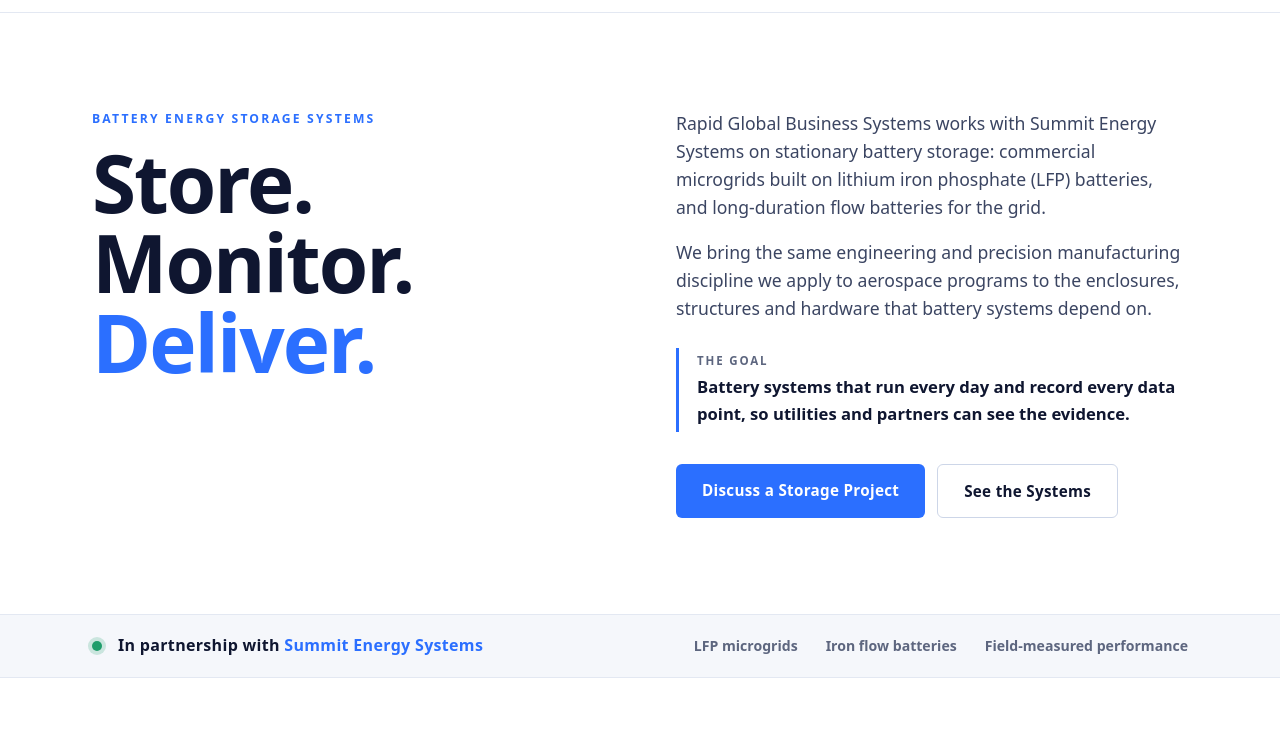
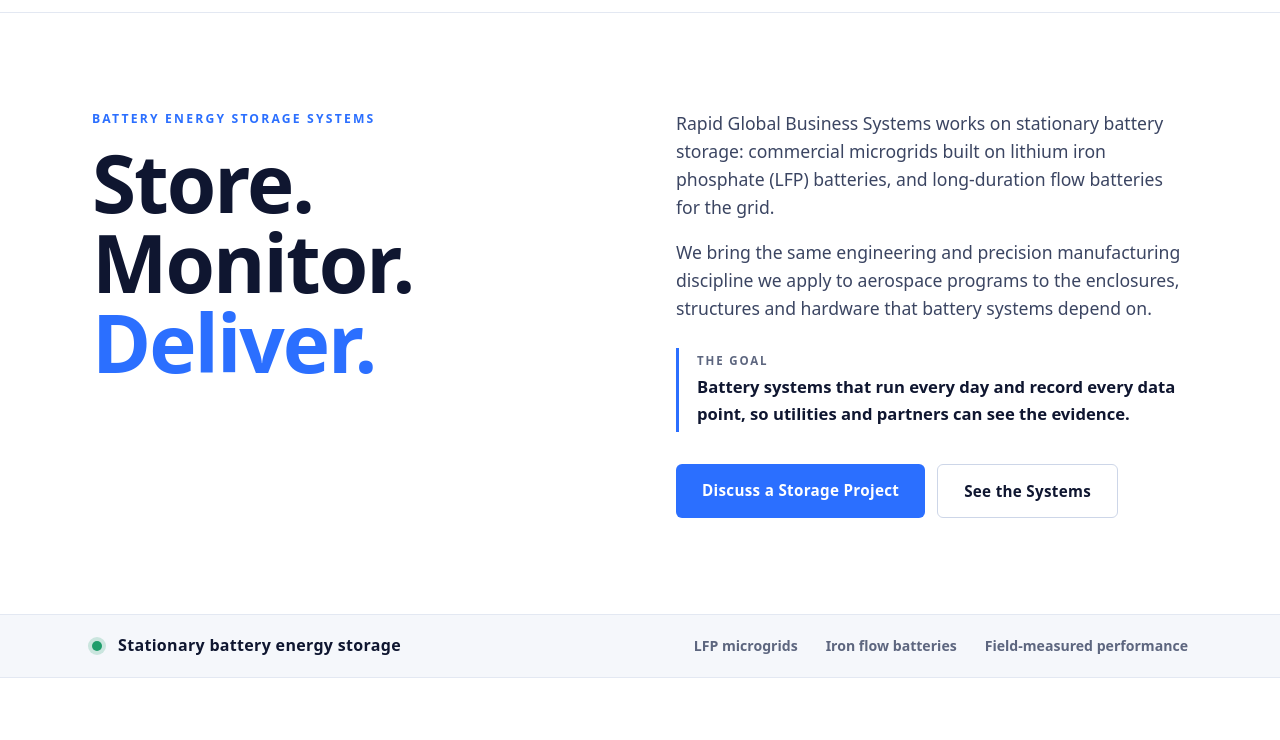
Before and after one commit to Rapidbizservices/Rapid-Systems, a plain HTML site: page energy/index.html in a window 1280 px wide. Shown: the part 60-800 px from the top of the page. Drawn offline with Linux system fonts and the light colour scheme.

Commit message:
Energy page: remove Summit Energy Systems references
Co-Authored-By: Claude Opus 5.5 <noreply@anthropic.com>

```diff
--- a/energy/index.html
+++ b/energy/index.html
@@ -4,7 +4,7 @@
 <meta charset="UTF-8">
 <title>Energy Systems | Rapid Global Business Systems</title>
 <meta name="viewport" content="width=device-width, initial-scale=1">
-<meta name="description" content="Energy systems from Rapid Global Business Systems and Summit Energy Systems: LFP microgrids, iron flow batteries, and the engineering and manufacturing behind them.">
+<meta name="description" content="Energy systems from Rapid Global Business Systems: LFP microgrids, iron flow batteries, and the engineering and manufacturing behind them.">
 <style>
   :root {
     --bg: #ffffff;
@@ -192,7 +192,7 @@
       <h1><span>Store.</span><span>Monitor.</span><span class="last">Deliver.</span></h1>
     </div>
     <div>
-      <p class="intro">Rapid Global Business Systems works with Summit Energy Systems on stationary battery storage: commercial microgrids built on lithium iron phosphate (LFP) batteries, and long-duration flow batteries for the grid.</p>
+      <p class="intro">Rapid Global Business Systems works on stationary battery storage: commercial microgrids built on lithium iron phosphate (LFP) batteries, and long-duration flow batteries for the grid.</p>
       <p class="intro">We bring the same engineering and precision manufacturing discipline we apply to aerospace programs to the enclosures, structures and hardware that battery systems depend on.</p>
       <div class="mission">
         <small>The goal</small>
@@ -205,9 +205,9 @@
     </div>
   </div>
 </div>
-<div class="strip" role="region" aria-label="Partnership">
+<div class="strip" role="region" aria-label="Overview">
   <div class="wrap">
-    <div class="status"><span class="dot dot-green" aria-hidden="true"></span><span>In partnership with <a class="inline-link" href="https://summitenergy-usa.com" target="_blank" rel="noopener">Summit Energy Systems</a></span></div>
+    <div class="status"><span class="dot dot-green" aria-hidden="true"></span><span>Stationary battery energy storage</span></div>
     <div class="facts"><span>LFP microgrids</span><span>Iron flow batteries</span><span>Field-measured performance</span></div>
   </div>
 </div>
@@ -358,9 +358,8 @@
     <p class="body">Whether you need hardware built for a battery system, want to host a demonstration microgrid or are interested in the operating data, we would like to hear from you.</p>
     <div class="btn-row" style="justify-content:center">
       <a class="btn primary" href="mailto:info@rapid-systems.net?subject=Energy%20systems%20inquiry">Contact Us About Energy Systems</a>
-      <a class="btn ghost" href="https://summitenergy-usa.com" target="_blank" rel="noopener">Visit Summit Energy Systems</a>
     </div>
-    <p class="note">Performance figures shown are Summit Energy Systems program targets for 2027 unless stated otherwise.</p>
+    <p class="note">Performance figures shown are program targets for 2027 unless stated otherwise.</p>
   </div>
 </div>
 </main>
```
